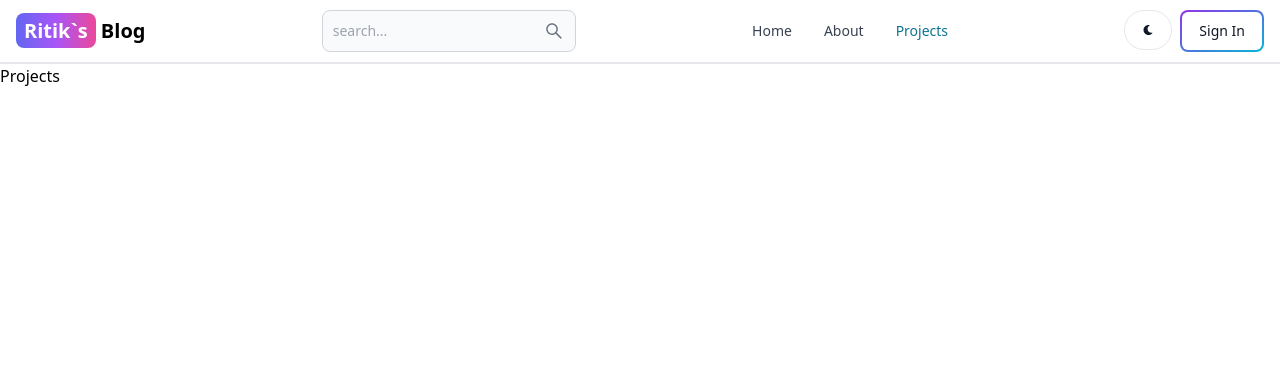
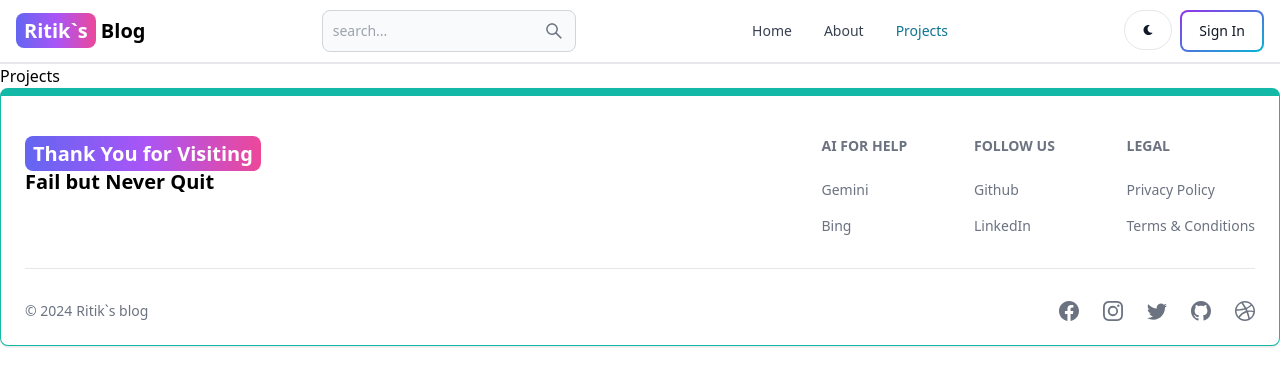
Before and after one commit to Ritikktrivedi999/MERN-Blog, a React (Vite) app in the folder client/: page /projects in a window 1280 px wide. Shown: the top 386 px of the page. Built offline with nearby package versions, Linux system fonts and the light colour scheme.

Commit message:
build footer component

```diff
--- a/client/src/App.jsx
+++ b/client/src/App.jsx
@@ -6,6 +6,7 @@
 import Dashboard from "./Pages/Dashboard"
 import Projects from "./Pages/Projects"
 import Header from "./components/Header"
+import Footer from "./components/Footer"
 export default function App() {
   return (
     <>
@@ -19,6 +20,7 @@
           <Route path="/dashboard" element={<Dashboard />} />
           <Route path="/projects" element={<Projects />} />
         </Routes>
+        <Footer />
       </BrowserRouter>
     </>
   )
--- /dev/null
+++ b/client/src/components/Footer.jsx
@@ -0,0 +1,81 @@
+import { Footer } from 'flowbite-react';
+import { Link } from 'react-router-dom';
+import { BsFacebook, BsInstagram, BsTwitter, BsGithub, BsDribbble } from 'react-icons/bs';
+export default function FooterCom() {
+    return (
+        <Footer container className='border border-t-8 border-teal-500'>
+            <div className='w-full max-w-7xl mx-auto'>
+                <div className='grid w-full justify-between sm:flex md:grid-cols-1'>
+                    <div className='mt-5'>
+                        <Link
+                            to='/'
+                            className='self-center whitespace-nowrap text-lg sm:text-xl font-semibold dark:text-white'
+                        >
+                            <span className='px-2 py-1 bg-gradient-to-r from-indigo-500 via-purple-500 to-pink-500 rounded-lg text-white'>
+                                Thank You for Visiting
+                            </span>
+                            <p>Fail but Never Quit</p>
+                        </Link>
+                    </div>
+                    <div className='grid grid-cols-2 gap-8 mt-4 sm:grid-cols-3 sm:gap-6'>
+                        <div>
+                            <Footer.Title title='AI for Help' />
+                            <Footer.LinkGroup col>
+                                <Footer.Link
+                                    href='https://gemini.google.com/app'
+                                    target='_blank'
+                                    rel='noopener noreferrer'
+                                >
+                                    Gemini
+                                </Footer.Link>
+                                <Footer.Link
+                                    href='https://www.bing.com/chat?form=MW00X7&ef_id=_k_Cj0KCQjwwMqvBhCtARIsAIXsZpZYUiWG4FicRN-ObC4nJKtqZOotOSEt0bZDj0_Bslo3Xcw11-lJIxIaAuQxEALw_wcB_k_&OCID=AIDcmmn005jwr7_SEM__k_Cj0KCQjwwMqvBhCtARIsAIXsZpZYUiWG4FicRN-ObC4nJKtqZOotOSEt0bZDj0_Bslo3Xcw11-lJIxIaAuQxEALw_wcB_k_&gad_source=1&gclid=Cj0KCQjwwMqvBhCtARIsAIXsZpZYUiWG4FicRN-ObC4nJKtqZOotOSEt0bZDj0_Bslo3Xcw11-lJIxIaAuQxEALw_wcB'
+                                    target='_blank'
+                                    rel='noopener noreferrer'
+                                >
+                                    Bing
+                                </Footer.Link>
+                            </Footer.LinkGroup>
+                        </div>
+                        <div>
+                            <Footer.Title title='Follow us' />
+                            <Footer.LinkGroup col>
+                                <Footer.Link
+                                    href='https://github.com/Ritikktrivedi999'
+                                    target='_blank'
+                                    rel='noopener noreferrer'
+                                >
+                                    Github
+                                </Footer.Link>
+                                <Footer.Link href='https://www.linkedin.com/in/ritik-trivedi-9102001bd/'>LinkedIn</Footer.Link>
+                            </Footer.LinkGroup>
+                        </div>
+                        <div>
+                            <Footer.Title title='Legal' />
+                            <Footer.LinkGroup col>
+                                <Footer.Link href='#'>Privacy Policy</Footer.Link>
+                                <Footer.Link href='#'>Terms &amp; Conditions</Footer.Link>
+                            </Footer.LinkGroup>
+                        </div>
+                    </div>
+                </div>
+                <Footer.Divider />
+                <div className='w-full sm:flex sm:items-center sm:justify-between'>
+                    <Footer.Copyright
+                        href='#'
+                        by="Ritik`s blog"
+                        year={new Date().getFullYear()}
+                    />
+                    <div className="flex gap-6 sm:mt-0 mt-4 sm:justify-center">
+                        <Footer.Icon href='#' icon={BsFacebook} />
+                        <Footer.Icon href='#' icon={BsInstagram} />
+                        <Footer.Icon href='#' icon={BsTwitter} />
+                        <Footer.Icon href='#' icon={BsGithub} />
+                        <Footer.Icon href='#' icon={BsDribbble} />
+
+                    </div>
+                </div>
+            </div>
+        </Footer>
+    );
+}
```
